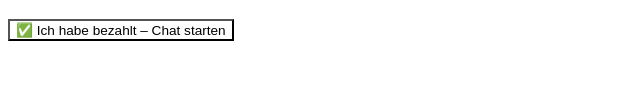
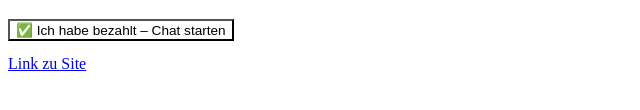
Before and after one commit to vvoronov1981/pcvoronov.github.io, a plain HTML site: page Indexp.html in a window 1280 px wide. Shown: the part 160-270 px from the top of the page, without its empty margins (0-640 px from the left). Drawn offline with Linux system fonts and the light colour scheme.

Commit message:
Add link to external site in Indexp.html

```diff
--- a/Indexp.html
+++ b/Indexp.html
@@ -68,5 +68,8 @@
       }
     });
   </script>
+  <div>
+    <a href="https://vvoronov1981.github.io/pcvoronov.github.io/n.html">Link zu Site</a>
+  </div>
 </body>
 </html>
```
